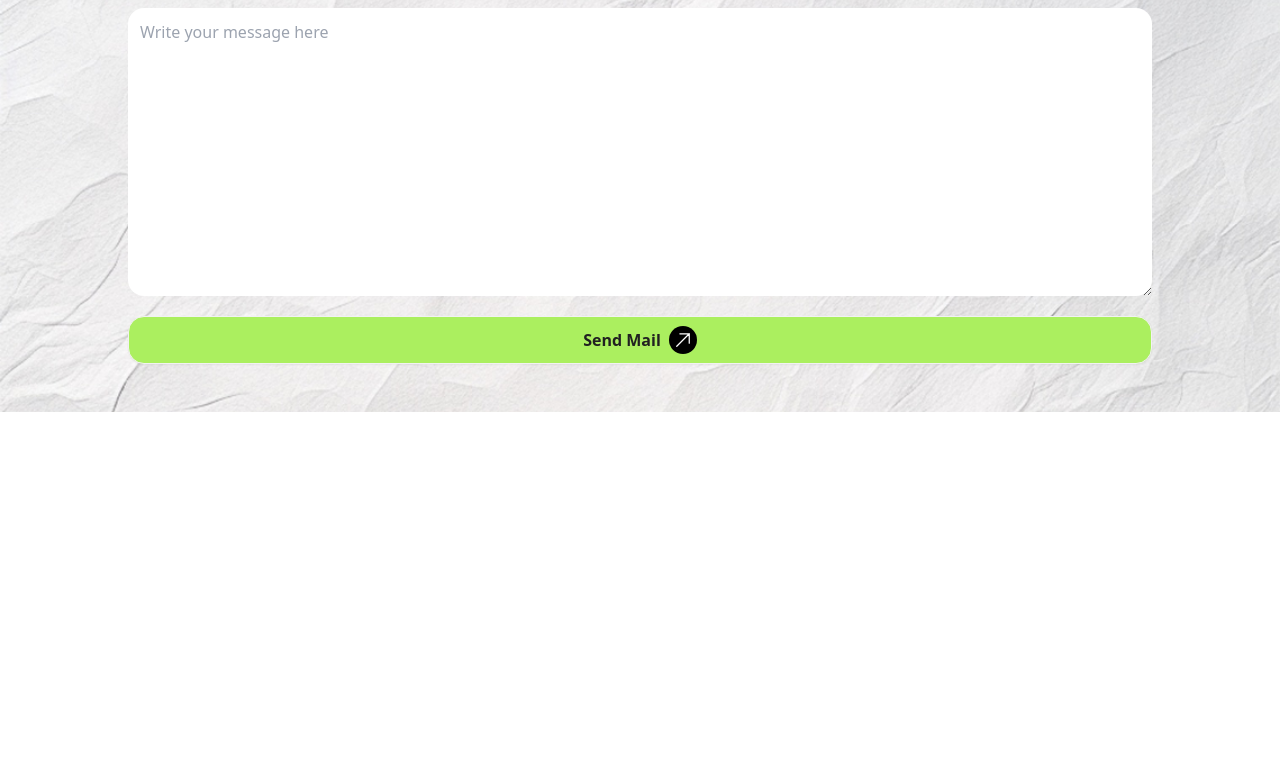
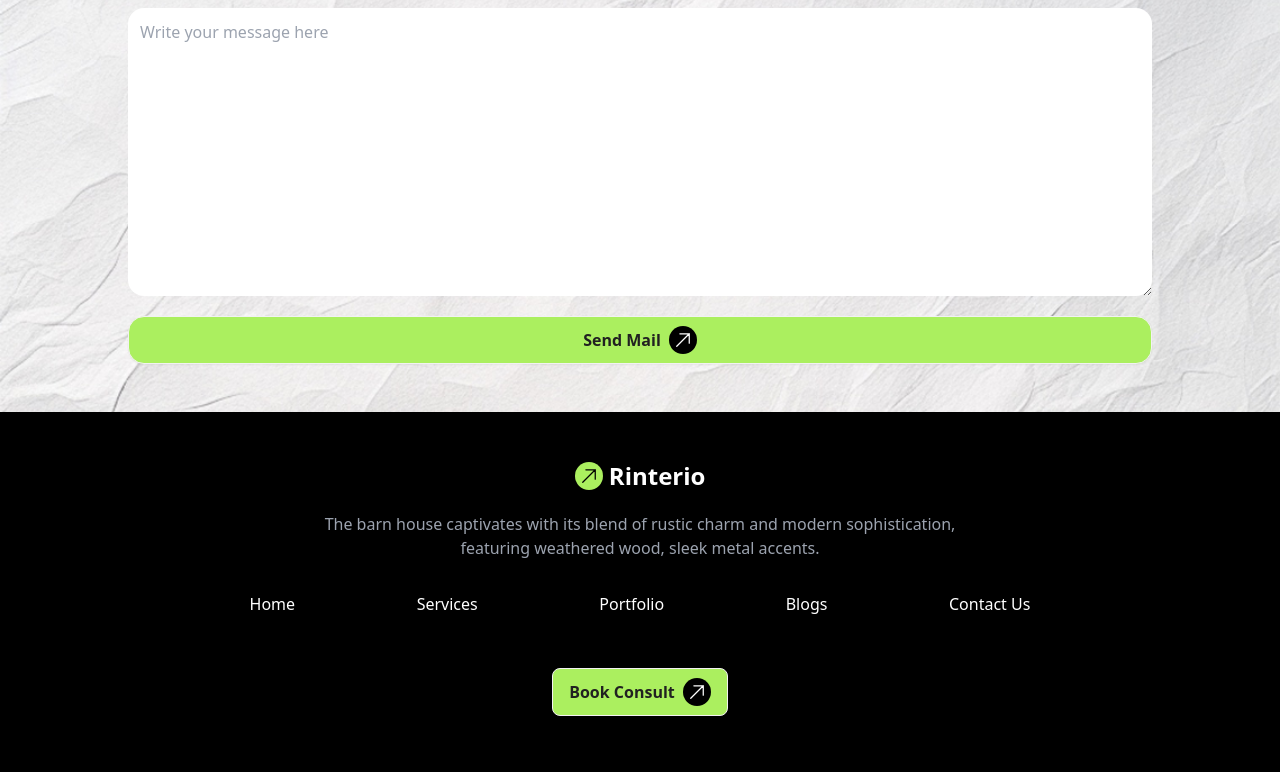
Before and after one commit to Nafees37/project_tailwind_and_daisyUI, a plain HTML site: page index.html in a window 1280 px wide. Shown: the part 3162-3934 px from the top of the page. Before the commit the page ends 3574 px from the top, so only its background shows below. Drawn offline with nearby package versions, Linux system fonts and the light colour scheme.

Commit message:
Footer Section Design

```diff
--- a/index.html
+++ b/index.html
@@ -34,11 +34,11 @@
         </div>
         <div class="navbar-center hidden lg:flex">
           <ul class="menu menu-horizontal px-1 text-slate-500 text-base">
-            <li><a href="#">Home</a></li>
-            <li><a href="#">Services</a></li>
-            <li><a href="#">Portfolio</a></li>
-            <li><a href="#">Blogs</a></li>
-            <li><a href="#">Contact Us</a></li>
+            <li class="hover:text-black"><a href="#">Home</a></li>
+            <li class="hover:text-black"><a href="#">Services</a></li>
+            <li class="hover:text-black"><a href="#">Portfolio</a></li>
+            <li class="hover:text-black"><a href="#">Blogs</a></li>
+            <li class="hover:text-black"><a href="#">Contact Us</a></li>
           </ul>
         </div>
         <div class="">
@@ -92,7 +92,7 @@
             <p class="py-6 max-w-screen-md font text-sm">The barn house captivates with its blend of rustic charm and
               modern sophistication, featuring weathered wood, sleek metal <br> accents, and large windows that flood
               the space with natural light.</p>
-            <button class="btn bg-[#ABEF5F80]">
+            <button class="btn bg-[#ABEF5F80] hover:bg-[#ABEF5F80]">
               <span class="font-bold">View Details</span>
               <span class="rounded-full bg-[#ABEF5F] p-1 text-black">
                 <svg xmlns="http://www.w3.org/2000/svg" fill="none" viewBox="0 0 24 24" stroke-width="1.5"
@@ -105,19 +105,14 @@
         </div>
       </div>
     </section>
-
   </header>
-
-
 
   <main class="bg-gray-100 pt-12 pb-10">
     <section class="max-w-screen-xl mx-auto">
-
       <div class="">
         <div class="hero-content flex flex-col lg:flex-row relative">
           <img src="./assets/images/Vector.png" alt="" class="hidden lg:block absolute -top-7 -left-7 max-w-28">
           <div class="flex-1">
-
             <div class="lg:text-start text-center">
               <button class="bg-white rounded-2xl p-2 mb-2">
                 <svg xmlns="http://www.w3.org/2000/svg" fill="none" viewBox="0 0 24 24" stroke-width="1.5"
@@ -127,164 +122,112 @@
 
                 About Us
               </button>
-
               <h1 class="text-5xl font-bold">We design thoughtful, <br> liveable spaces</h1>
               <p class="py-6 ">The barn house captivates with its blend of rustic charm and <br>
                 modern sophistication, featuring weathered wood, sleek metal accents.</p>
             </div>
-
             <div class="gap-5 flex flex-col sm:flex-row lg:flex-col">
-
               <div class="flex flex-1 bg-white rounded p-10">
                 <div class="pe-5">
                   <img src="./assets/images/commercial.png" alt="">
                 </div>
-
                 <div>
-
                   <h1 class="font-bold pb-2">Commercial</h1>
                   <p class="text-sm">The barn house captivates with its blend <br> of rustic charm and modern.</p>
-
                 </div>
-
               </div>
-
-
               <div class="flex flex-1 bg-white rounded p-10">
                 <div class="pe-5">
                   <img src="./assets/images/residential.png" alt="">
                 </div>
-
                 <div>
-
                   <h1 class="font-bold pb-2">Residential</h1>
                   <p class="text-sm">The barn house captivates with its blend <br> of rustic charm and modern.</p>
-
                 </div>
-
               </div>
-
             </div>
-
-
           </div>
           <div class="">
             <img src="./assets/images/Rectangle.png" class=" rounded-lg shadow-2xl" />
           </div>
         </div>
       </div>
-
     </section>
-
     <section class="max-w-screen-xl mx-auto">
-
       <div class="text-center pt-24 pb-9">
-
-
         <button class="bg-white rounded-2xl p-2 mb-4 font-bold">
           <svg xmlns="http://www.w3.org/2000/svg" fill="none" viewBox="0 0 24 24" stroke-width="1.5"
             stroke="currentColor" class="size-4 inline">
             <path stroke-linecap="round" stroke-linejoin="round" d="M13.5 4.5 21 12m0 0-7.5 7.5M21 12H3" />
           </svg>
-
           How we works
         </button>
-
         <h1 class="text-4xl text-black font-black pb-6">Our Works Process</h1>
         <p class="">The barn house captivates with its blend of rustic charm and modern sophistication, <br> featuring
           weathered wood, sleek metal accents.</p>
-
-
       </div>
-
       <div class="grid grid-cols-1 md:grid-cols-2 lg:grid-cols-4 gap-4">
-
         <div class="bg-pink-200 p-10 rounded-xl">
           <div>
             <img src="./assets/images/concept.png" alt="">
           </div>
-
           <div>
             <h1 class="pt-2 pb-2 font-bold">Concept</h1>
             <p>The barn house captivates with its blend of rustic charm and modern.</p>
           </div>
         </div>
-
         <div class="bg-amber-200 p-10 rounded-xl">
           <div>
             <img src="./assets/images/flow-chart.png" alt="">
           </div>
-
           <div>
             <h1 class="pt-2 pb-2 font-bold">Design Process</h1>
             <p>The barn house captivates with its blend of rustic charm and modern.</p>
           </div>
         </div>
-
         <div class="bg-green-200 p-10 rounded-xl">
           <div>
             <img src="./assets/images/vision.png" alt="">
           </div>
-
           <div>
             <h1 class="pt-2 pb-2 font-bold">Supervision</h1>
             <p>The barn house captivates with its blend of rustic charm and modern.</p>
           </div>
         </div>
-
         <div class="bg-blue-300 p-10 rounded-xl">
           <div>
             <img src="./assets/images/budget-planning.png" alt="">
           </div>
-
           <div>
             <h1 class="pt-2 pb-2 font-bold">Budget Planning</h1>
             <p>The barn house captivates with its blend of rustic charm and modern.</p>
           </div>
         </div>
-
       </div>
-
-
     </section>
   </main>
 
-
   <main class="bg-white pb-10">
     <section class="max-w-screen-xl mx-auto">
-
       <div class="text-center pt-24 pb-9">
-
-
         <button class="bg-[#ABEF5F80] rounded-2xl p-2 mb-4 font-bold">
           <svg xmlns="http://www.w3.org/2000/svg" fill="none" viewBox="0 0 24 24" stroke-width="1.5"
             stroke="currentColor" class="size-4 inline">
             <path stroke-linecap="round" stroke-linejoin="round" d="M13.5 4.5 21 12m0 0-7.5 7.5M21 12H3" />
           </svg>
-
           Explore our Latest works
         </button>
-
         <h1 class="text-4xl text-black font-black pb-6">Our Works Process</h1>
         <p class="">The barn house captivates with its blend of rustic charm and modern sophistication, <br> featuring
           weathered wood, sleek metal accents.</p>
-
-
       </div>
-
-
       <div class="grid grid-cols-1 md:grid-cols-3 lg:grid-cols-5 gap-5">
-
         <div class="col-span-5 md:col-span-5 lg:col-span-3 border-solid border-2 rounded p-4">
           <div class="flex md:flex-row flex-col">
-
             <div class="">
               <img src="./assets/images/img1.png" alt="" class="rounded-lg border-dashed border-4">
             </div>
-
             <div class="ps-5">
-
-
               <h1 class="font-bold pb-2">Commercial</h1>
               <p class="pb-3">The barn house captivates with its blend of rustic charm and modern. The barn house
                 captivates with its blend of rustic charm and modern .</p>
@@ -296,37 +239,22 @@
                     <path stroke-linecap="round" stroke-linejoin="round" d="m4.5 19.5 15-15m0 0H8.25m11.25 0v11.25" />
                   </svg>
                 </span>
-
               </div>
-
             </div>
-
           </div>
         </div>
-
-
-
         <div class="col-span-5 md:col-span-3 lg:col-span-2   border-solid border-2 rounded p-4">
           <img src="./assets/images/img2.png" alt="" class="rounded-lg border-dashed border-4 lg:mx-auto">
         </div>
-
-
         <div class="col-span-5 md:col-span-2 lg:col-span-1  border-solid border-2 rounded p-4">
           <img src="./assets/images/img3.png" alt="" class="rounded-lg border-dashed border-4 lg:mx-auto">
         </div>
-
-
-
         <div class="col-span-5 lg:col-span-3 md:col-span-5 border-solid border-2 rounded p-4">
           <div class="flex md:flex-row flex-col">
-
             <div class="">
               <img src="./assets/images/img4.png" alt="" class="rounded-lg border-dashed border-4">
             </div>
-
             <div class="ps-4">
-
-
               <h1 class="font-bold pb-2">Commercial</h1>
               <p class="pb-3">The barn house captivates with its blend of rustic charm and modern. The barn house
                 captivates with its blend of rustic charm and modern .</p>
@@ -338,70 +266,45 @@
                     <path stroke-linecap="round" stroke-linejoin="round" d="m4.5 19.5 15-15m0 0H8.25m11.25 0v11.25" />
                   </svg>
                 </span>
-
               </div>
-
             </div>
-
           </div>
         </div>
-
-
-
         <div class="border-solid border-2 rounded p-4 md:col-span-2 lg:col-span-1 col-span-5">
           <img src="./assets/images/img5.png" alt="" class="rounded-lg border-dashed border-4 lg:mx-auto">
         </div>
-
         <div class="border-solid border-2 rounded p-4 lg:hidden md:col-span-3 ">
           <img src="./assets/images/img2.png" alt="" class="rounded-lg border-dashed border-4 lg:mx-auto">
         </div>
-
-
       </div>
-
     </section>
-
   </main>
 
   <main class="discuss">
     <section class="max-w-screen-xl mx-auto pb-12">
       <div class="text-center pt-20 pb-9">
-
-
         <button class="bg-[#ABEF5F80] rounded-2xl p-2 mb-4 font-bold">
           <svg xmlns="http://www.w3.org/2000/svg" fill="none" viewBox="0 0 24 24" stroke-width="1.5"
             stroke="currentColor" class="size-4 inline">
             <path stroke-linecap="round" stroke-linejoin="round" d="M13.5 4.5 21 12m0 0-7.5 7.5M21 12H3" />
           </svg>
-
           Let’s Connect
         </button>
-
         <h1 class="text-4xl text-black font-black pb-6">Let’s Discuss Next Project</h1>
         <p class="">The barn house captivates with its blend of rustic charm and modern sophistication, <br> featuring
           weathered wood, sleek metal accents.</p>
-
-
       </div>
-
       <div class="max-w-screen-lg mx-auto">
         <form action="#">
-
           <div class="grid grid-cols-1 md:grid-cols-2 gap-5">
             <input class="outline-0	rounded-2xl p-3" type="text" name="" id="" placeholder="First Name*" required>
             <input class="outline-0	rounded-2xl p-3" type="text" name="" id="" placeholder="Last Name*">
             <input class="outline-0	rounded-2xl p-3" type="text" name="" id="" placeholder="Phone Number*" required>
             <input class="outline-0	rounded-2xl p-3" type="email" name="" id="" placeholder="Email Number*" required>
           </div>
-
           <div>
-            <textarea name="" id="" class="block mt-5 h-72 w-full rounded-2xl outline-0	p-3"
-              placeholder="Write your message here"></textarea>
-
-
-            <button type="submit"
-              class="btn bg-[#ABEF5F] text-[#212121] font-black hover:bg-[#ABEF5F] text-base w-full rounded-2xl mt-5">
-
+            <textarea name="" id="" class="block mt-5 h-72 w-full rounded-2xl outline-0	p-3" placeholder="Write your message here"></textarea>
+            <button type="submit" class="btn bg-[#ABEF5F] text-[#212121] font-black hover:bg-[#ABEF5F] text-base w-full rounded-2xl mt-5">
               Send Mail
               <span class="rounded-full bg-black p-1 text-white">
                 <svg xmlns="http://www.w3.org/2000/svg" fill="none" viewBox="0 0 24 24" stroke-width="1.5"
@@ -409,22 +312,47 @@
                   <path stroke-linecap="round" stroke-linejoin="round" d="m4.5 19.5 15-15m0 0H8.25m11.25 0v11.25" />
                 </svg>
               </span>
-
-
             </button>
           </div>
-
-
         </form>
       </div>
     </section>
   </main>
 
-  <footer></footer>
-
-
-
-
+  <footer class="bg-black">
+    <section class="max-w-screen-lg mx-auto pt-12 pb-14">
+      <div class="cursor-pointer flex justify-center items-center">
+        <span class="rounded-full bg-[#ABEF5F] p-1 text-black">
+          <svg xmlns="http://www.w3.org/2000/svg" fill="none" viewBox="0 0 24 24" stroke-width="1.5"
+            stroke="currentColor" class="size-5">
+            <path stroke-linecap="round" stroke-linejoin="round" d="m4.5 19.5 15-15m0 0H8.25m11.25 0v11.25" />
+          </svg>
+        </span>
+        <a class="text-2xl text-white font-black">&nbsp;Rinterio</a>
+      </div>
+      <p class="text-gray-400 text-center pt-5">The barn house captivates with its blend of rustic charm and modern
+        sophistication, <br> featuring weathered wood, sleek metal accents.</p>
+      <div class="pt-8">
+        <ul class="text-white text-base flex justify-evenly flex-col sm:flex-row">
+          <li class="text-center pb-3"><a href="#">Home</a></li>
+          <li class="text-center pb-3"><a href="#">Services</a></li>
+          <li class="text-center pb-3"><a href="#">Portfolio</a></li>
+          <li class="text-center pb-3"><a href="#">Blogs</a></li>
+          <li class="text-center pb-3"><a href="#">Contact Us</a></li>
+        </ul>
+      </div>
+      <div class="flex justify-center pt-10">
+        <a class="btn bg-[#ABEF5F] hover:bg-[#ABEF5F] text-base text-[#212121] font-black ">Book Consult
+          <span class="rounded-full bg-black p-1 text-white">
+            <svg xmlns="http://www.w3.org/2000/svg" fill="none" viewBox="0 0 24 24" stroke-width="1.5"
+              stroke="currentColor" class="size-5">
+              <path stroke-linecap="round" stroke-linejoin="round" d="m4.5 19.5 15-15m0 0H8.25m11.25 0v11.25" />
+            </svg>
+          </span>
+        </a>
+      </div>
+    </section>
+  </footer>
 
 </body>
 
```
Also changed, not shown: css/input.css (+7 -0 lines).
